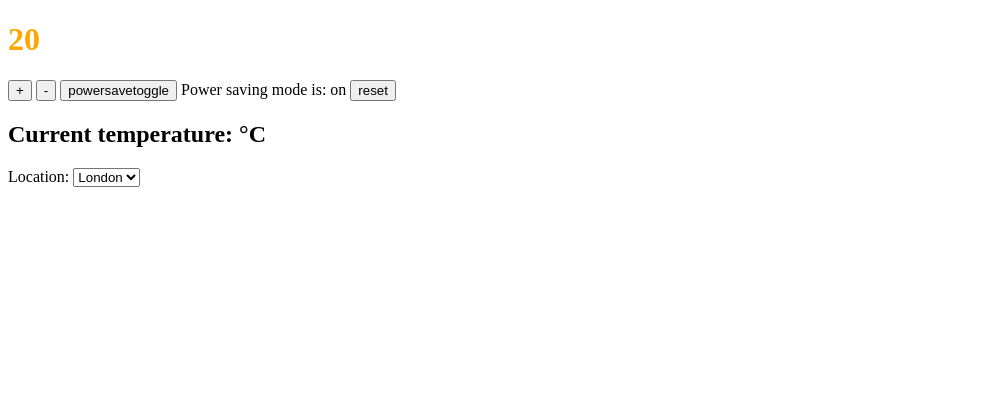
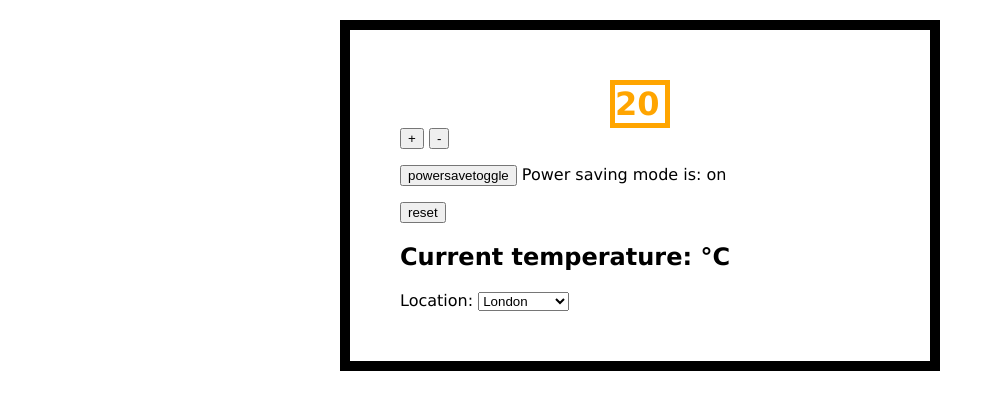
Before and after one commit to mitsukan/thermostat, a website: page jasmine/views/index.html in a window 1280 px wide. Shown: the whole page, without its empty margins (0-995 px from the left). Drawn offline with Linux system fonts and the light colour scheme; no server answers.

Commit message:
Refactoring weather API script, adding basic CSS

```diff
--- a/jasmine/views/index.html
+++ b/jasmine/views/index.html
@@ -1,25 +1,35 @@
 <!DOCTYPE html>
 <html>
   <head>
-
+    <link rel='stylesheet' href='stylesheet.css'>
     <title>Thermostat</title>
   </head>
 
-  <body>
+  <body class='main'>
+
     <h1 id=temperature></h1>
+
+
     <button id="temperature-up">+</button>
     <button id="temperature-down">-</button>
+
+    <p class='powersave'>
     <button id="toggle-powersave">powersavetoggle</button>
+
     Power saving mode is: <span id="power-save-status"></span>
+  </p>
     <button id="reset">reset</button>
 
     <section>
-    <h1>Current temperature: <span id="temperatureAPI"></span> °C</h1>
+    <h1>Current temperature: <span id="current-temp"></span> °C</h1>
     Location:
-    <select id="locationAPI">
+
+    <select id="location-weather">
       <option value="london">London</option>
+      <option value="paris">Paris</option>
+      <option value="amsterdam">Amsterdam</option>
+    </select>
 
-    </select>
     </section>
 
 
@@ -27,6 +37,7 @@
     <script src="../jquery.js"></script>
 
     <script>
+    // Ensures that the document is primed before loading any JQuery
     $(document).ready(function(){
 
       updateTemperature();
@@ -69,14 +80,43 @@
         }
       };
 
+      //Old weather API call.
+      //On change of the #location-weather, it will grab the input and stick it in
+      //the API, and then call on the API to get the temperature.
+
+      // $('#location-weather').change(function() {
+      //   var city = $('#location-weather').val();
+      //   console.log(city);
+      //   $.get('http://api.openweathermap.org/data/2.5/weather?q=' + city + '&appid=b0bd65ce52a561a2932b1512a37ebb87&units=metric', function(data) {
+      //     $('#current-temp').text(data.main.temp);
+      //   });
+      // });
 
 
-        $.get('http://api.openweathermap.org/data/2.5/weather?q=london,uk&appid=b0bd65ce52a561a2932b1512a37ebb87&units=metric', function(data) {
-          $('#temperatureAPI').text(data.main.temp);
+      // Refactored version, splitting the API into instance variables within a function.
+
+      function weatherAPI(){
+        var city = $('#location-weather').val();
+        var url = 'http://api.openweathermap.org/data/2.5/weather?q=' + city
+        var key = '&appid=b0bd65ce52a561a2932b1512a37ebb87'
+        var unit = '&units=metric'
+        console.log(url + key + unit);
+        $.get(url + key + unit, function(data) {
+          $('#current-temp').text(data.main.temp);
         });
+      };
 
 
+      // call on weatherAPI() in order to load the page with the temp
+      weatherAPI('london');
 
+
+      // Same as the old API call, but using the refactored weatherAPI() function.
+      $('#location-weather').change(function(event) {
+        event.preventDefault();
+        var city = $('#location-weather').val();
+        weatherAPI(city);
+      });
 
 
     });
--- /dev/null
+++ b/jasmine/views/stylesheet.css
@@ -0,0 +1,26 @@
+body {
+  font-family:verdana;
+}
+
+* {
+  -webkit-box-sizing: border-box;
+     -moz-box-sizing: border-box;
+          box-sizing: border-box;
+}
+
+.main{
+  max-width:600px;
+  margin: 20px auto;
+  padding: 50px;
+  border: solid 10px;
+  -webkit-box-sizing: border-box;
+  -moz-box-sizing: border-box;
+  -box-sizing: border-box;
+}
+
+#temperature{
+  position: relative;
+  border: solid 5px;
+  max-width: 60px;
+  margin: auto;
+}
```
